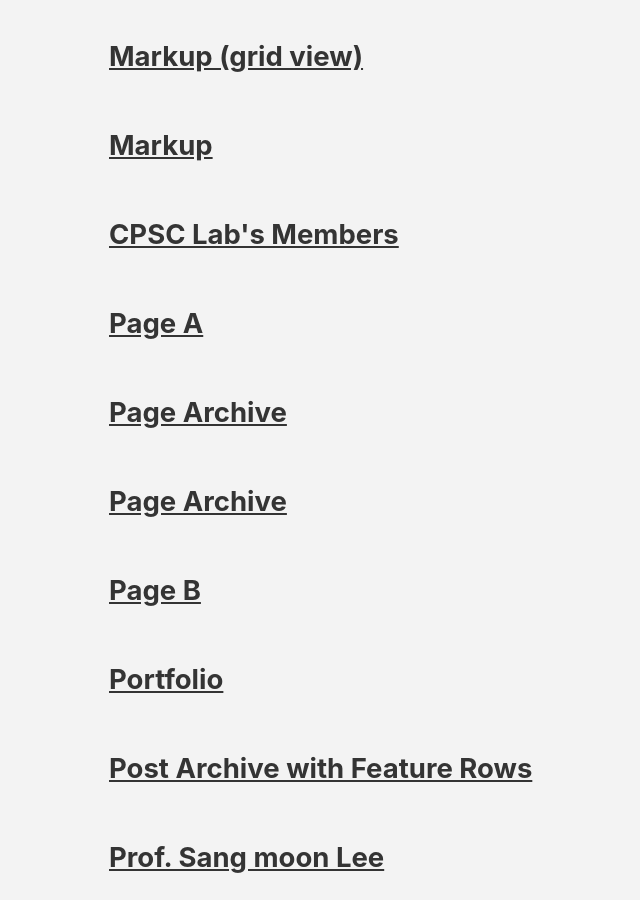
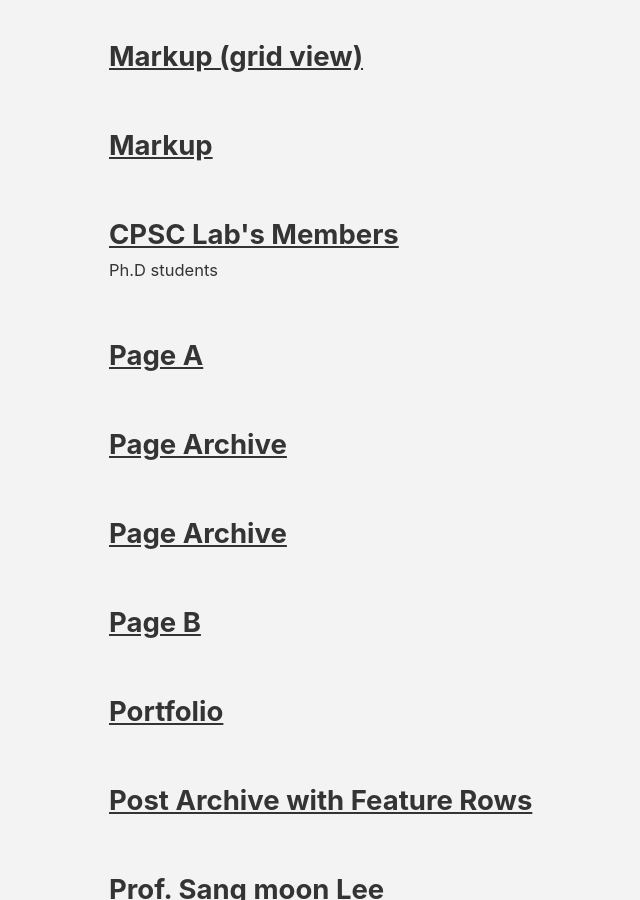
Before and after one commit to CPSC-LAB/CPSC-LAB.github.io, a Jekyll site: the page built from _pages/page-archive.html, in a window 1280 px wide and 900 px high, scrolled down 1303 px. Shown: the whole window, without its empty margins (213-853 px from the left). Built offline with Jekyll 4.4.1, drawn with Linux system fonts in a browser that asks for light colours; cached includes are drawn as plain includes.

Commit message:
Update members.md

```diff
--- a/_pages/members.md
+++ b/_pages/members.md
@@ -3,6 +3,7 @@ title: "CPSC Lab's Members"
 permalink: /members/
 layout: categories
 
+excerpt: "Ph.D students"
 feature_row:
   - image_path: /assets/images/ETRI2021.gif
     image_caption: "2021"
```
